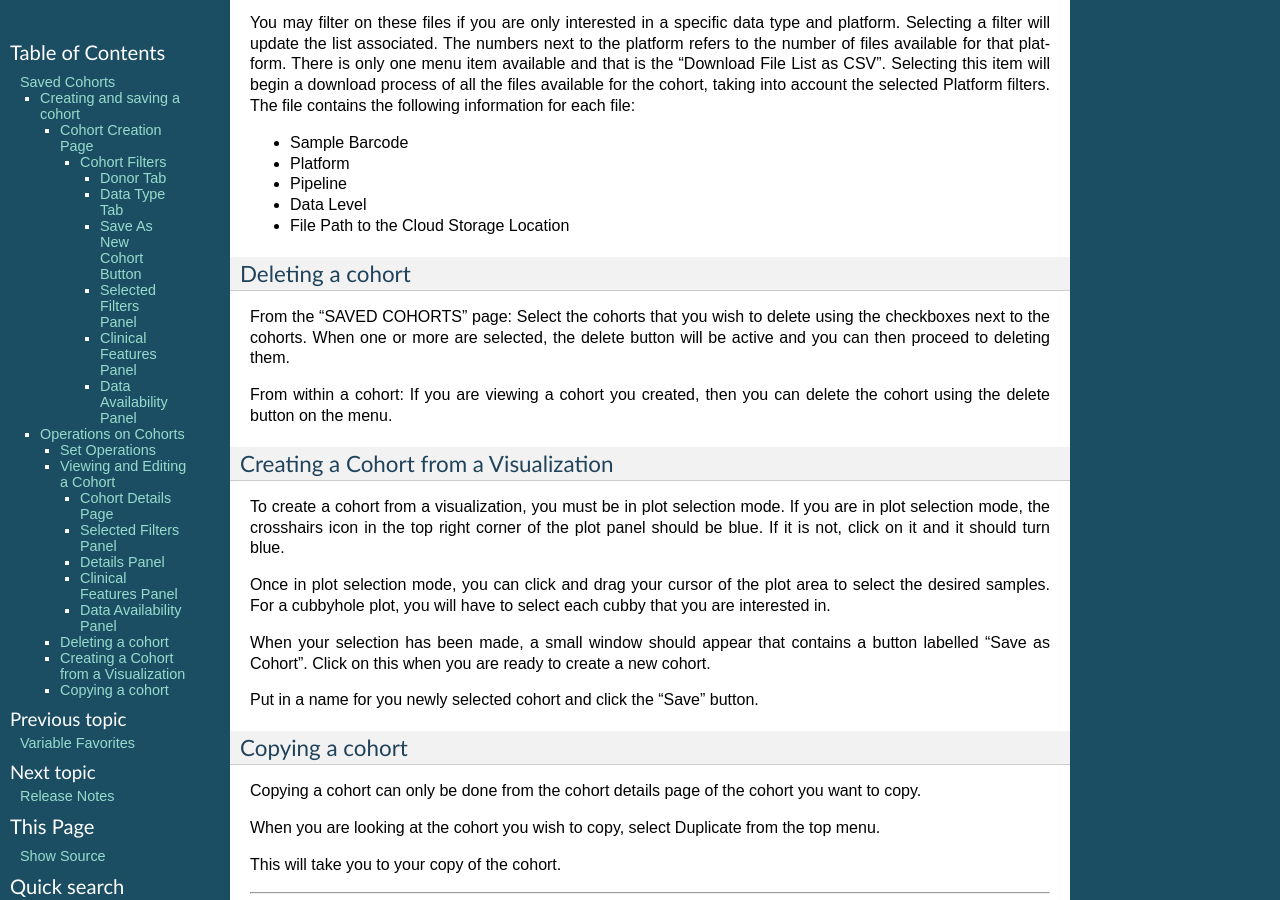
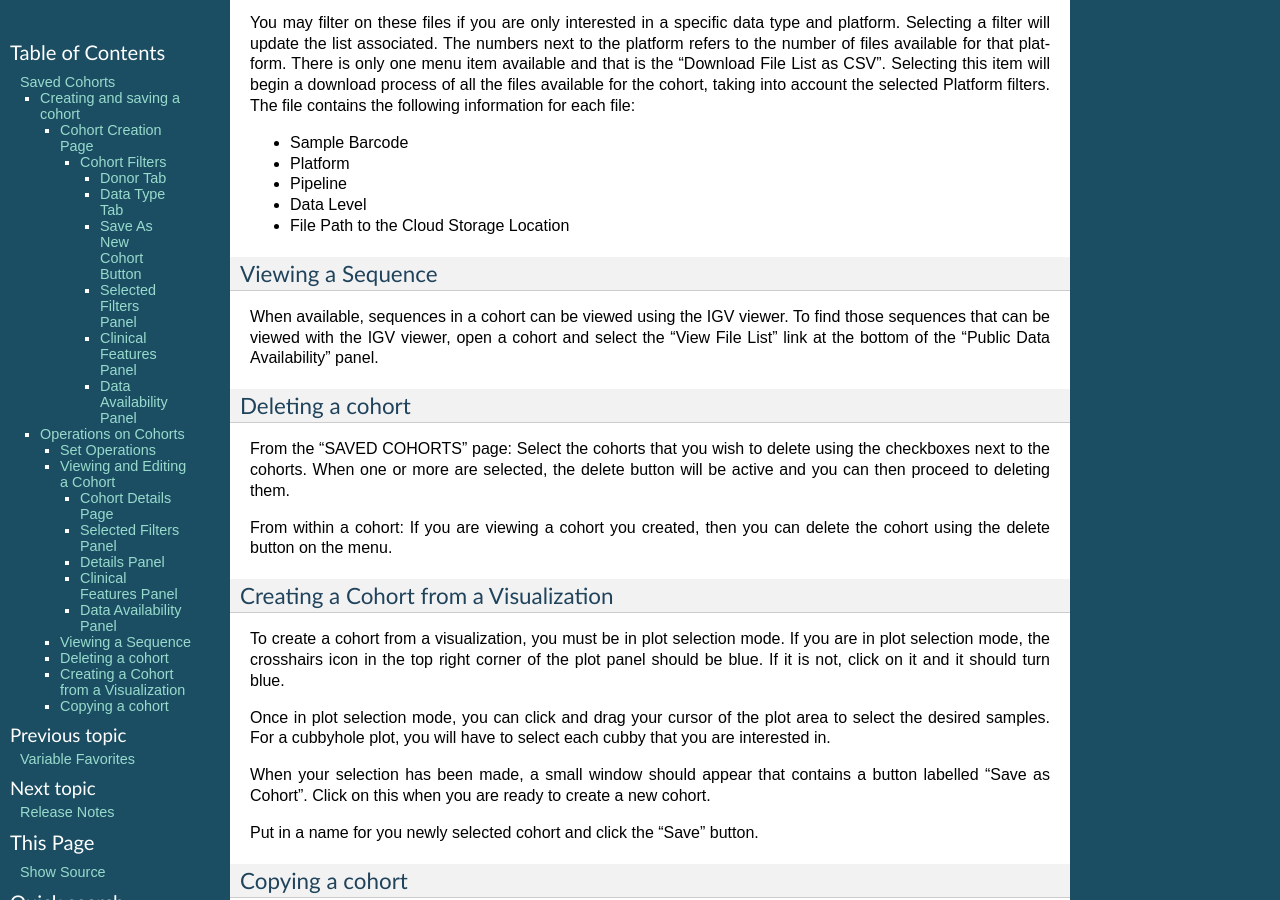
Before and after one commit to isb-cgc/readthedocs, a Sphinx documentation site: the page built from docs/source/sections/webapp/Saved-Cohorts.rst, in a window 1280 px wide and 900 px high, scrolled down 3610 px. Built offline with Sphinx 7.4.7, drawn with Linux system fonts in a browser that asks for light colours.

Commit message:
Update Saved-Cohorts.rst

```diff
--- a/docs/source/sections/webapp/Saved-Cohorts.rst
+++ b/docs/source/sections/webapp/Saved-Cohorts.rst
@@ -188,6 +188,11 @@ contains the following information for each file:
 * Data Level
 * File Path to the Cloud Storage Location
 
+Viewing a Sequence
+==================
+
+When available, sequences in a cohort can be viewed using the IGV viewer.  To find those sequences that can be viewed with the IGV viewer, open a cohort and select the "View File List" link at the bottom of the "Public Data Availability" panel.
+
 Deleting a cohort
 =================
 
```
